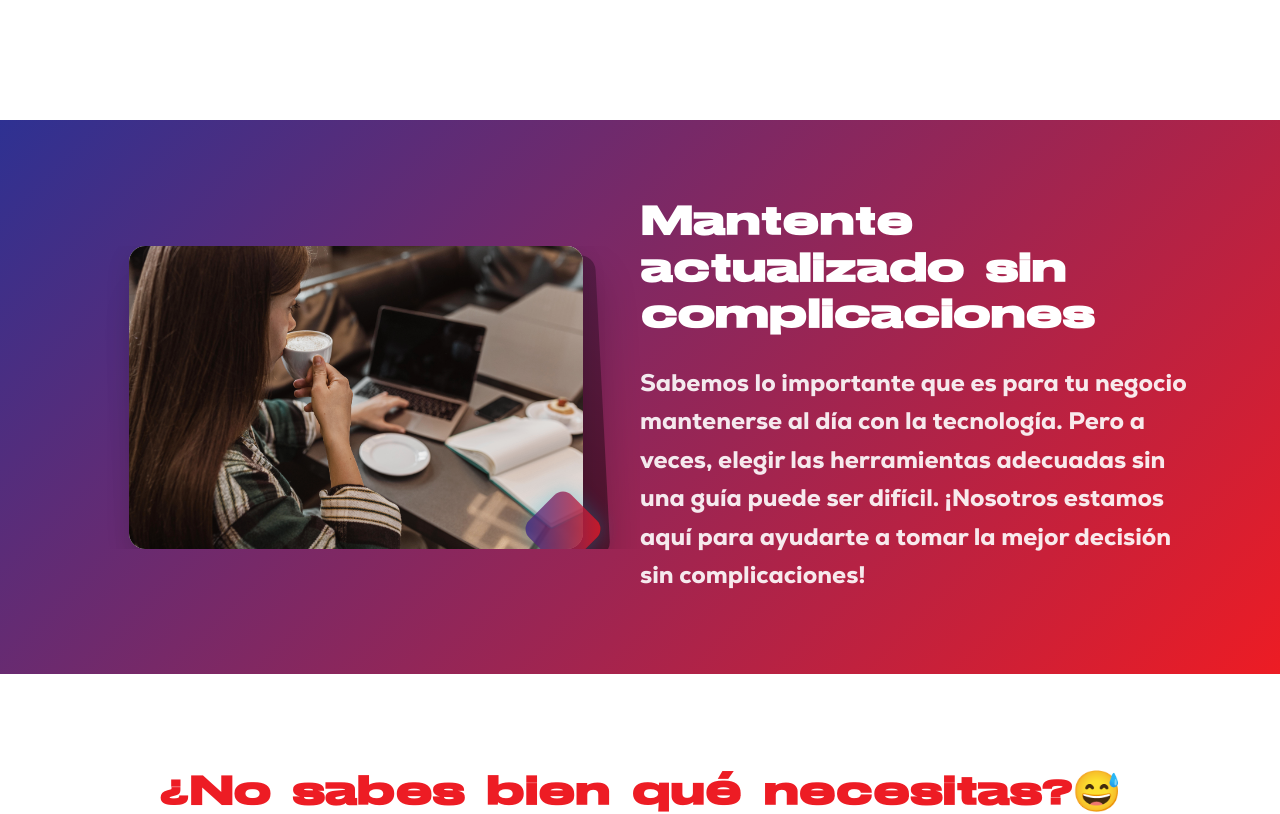
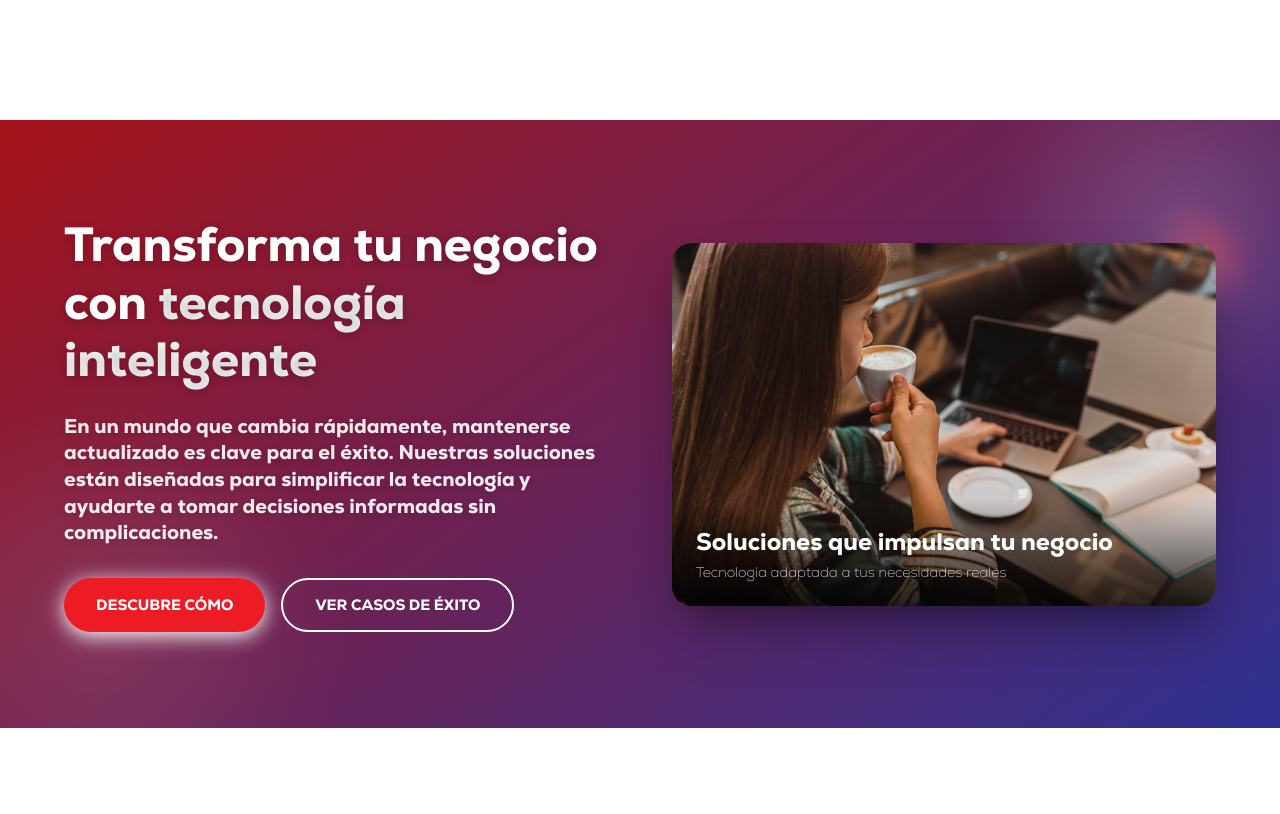
Before and after one commit to JereNatalini/SaurenLanding, a React (Vite) app in the folder landing-sauren/: page / in a window 1280 px wide. Shown: the part 680-1494 px from the top of the page. Built offline with nearby package versions, Linux system fonts and the light colour scheme.

Commit message:
Mejorando seccion de BusinessTechUpdate

```diff
--- a/landing-sauren/src/App.tsx
+++ b/landing-sauren/src/App.tsx
@@ -46,7 +46,7 @@ function App() {
               <div>
                 <ClientsSection />
               </div>
-              <Container data-aos="zoom-in">
+              <Container id="features" data-aos="zoom-in">
                 <FeaturesSection />
               </Container>
               <div id="contact" data-aos="slide-up">
--- a/landing-sauren/src/pages/MainPage/BusinessTechUpdate.tsx
+++ b/landing-sauren/src/pages/MainPage/BusinessTechUpdate.tsx
@@ -1,213 +1,301 @@
 import React from "react";
-import { Box, Typography, Container } from "@mui/material";
-import techImage from "../../assets/images/womenCoffee.jpg"; // 📌 Reemplaza con tu imagen real
+import { Box, Typography, Container, Button, useTheme } from "@mui/material";
+import techImage from "../../assets/images/womenCoffee.jpg";
+import { Link as ScrollLink } from "react-scroll";
 
 const BusinessTechUpdate: React.FC = () => {
+  const theme = useTheme();
+
   return (
     <Box
       sx={{
-        background: "linear-gradient(135deg, #2E3192, #ED1C24)", // 🔥 Fondo llamativo
-        color: "#fff",
-        py: { xs: 6, md: 10 },
-        px: { xs: 3, md: 6 },
-        display: "flex",
-        flexDirection: { xs: "column", md: "row" }, // 📌 Columna en mobile, fila en desktop
-        alignItems: "center",
-        justifyContent: "space-between",
+        position: "relative",
+        overflow: "hidden",
+        py: { xs: 8, md: 12 },
+        px: { xs: 2, sm: 4 },
+        background: `
+          linear-gradient(145deg,
+            ${theme.palette.primary.dark} 0%,
+            ${theme.palette.secondary.main} 100%
+          )
+        `,
+        color: theme.palette.common.white,
       }}
     >
+      {/* Elementos decorativos */}
+      <Box
+        sx={{
+          position: "absolute",
+          top: -100,
+          right: -100,
+          width: 400,
+          height: 400,
+          borderRadius: "50%",
+          background: `radial-gradient(
+            circle,
+            rgba(255,255,255,0.15) 0%,
+            transparent 70%
+          )`,
+        }}
+      />
+
+      <Box
+        sx={{
+          position: "absolute",
+          bottom: -150,
+          left: -150,
+          width: 500,
+          height: 500,
+          borderRadius: "50%",
+          background: `radial-gradient(
+            circle,
+            rgba(255,255,255,0.1) 0%,
+            transparent 70%
+          )`,
+        }}
+      />
+
       <Container
+        maxWidth="lg"
         sx={{
+          position: "relative",
+          zIndex: 1,
           display: "flex",
-          flexDirection: { xs: "column", md: "row" },
+          flexDirection: { xs: "column", lg: "row" },
           alignItems: "center",
-          justifyContent: "space-between",
-          width: "100%",
+          gap: { xs: 4, lg: 8 },
         }}
       >
+        {/* Contenido de texto */}
         <Box
           sx={{
             flex: 1,
-            display: { xs: "none", md: "flex" },
-            justifyContent: "center",
-            alignItems: "center",
+            display: "flex",
+            flexDirection: "column",
+            alignItems: { xs: "center", lg: "flex-start" },
+            textAlign: { xs: "center", lg: "left" },
+          }}
+        >
+          <Typography
+            variant="h2"
+            sx={{
+              fontWeight: 800,
+              fontSize: { xs: "2rem", sm: "2.5rem", md: "3rem" },
+              mb: 3,
+              lineHeight: 1.2,
+              textShadow: "0 2px 10px rgba(0,0,0,0.2)",
+              color: theme.palette.common.white,
+            }}
+          >
+            Transforma tu negocio con{" "}
+            <Box
+              component="span"
+              sx={{
+                background: `linear-gradient(
+                  to right,
+                  ${theme.palette.common.white},
+                  ${theme.palette.common.white}
+                )`,
+                WebkitBackgroundClip: "text",
+                WebkitTextFillColor: "transparent",
+                fontWeight: 900,
+              }}
+            >
+              tecnología inteligente
+            </Box>
+          </Typography>
+
+          <Typography
+            variant="h5"
+            component="p"
+            sx={{
+              fontWeight: 400,
+              fontSize: { xs: "1rem", sm: "1.25rem" },
+              mb: 4,
+              maxWidth: "600px",
+              opacity: 0.9,
+              textShadow: "0 2px 10px rgba(0,0,0,0.2)",
+              color: theme.palette.common.white,
+            }}
+          >
+            En un mundo que cambia rápidamente,{" "}
+            <strong>mantenerse actualizado</strong> es clave para el éxito.
+            Nuestras soluciones están diseñadas para{" "}
+            <strong>simplificar la tecnología</strong> y ayudarte a tomar
+            decisiones informadas sin complicaciones.
+          </Typography>
+
+          <Box
+            sx={{
+              display: "flex",
+              gap: 2,
+              flexDirection: { xs: "column", sm: "row" },
+            }}
+          >
+            <Button
+              variant="contained"
+              color="primary"
+              size="large"
+              sx={{
+                px: 4,
+                py: 1.5,
+                fontWeight: 700,
+                borderRadius: "50px",
+                boxShadow: `0 4px 20px ${theme.palette.common.white}`,
+                "&:hover": {
+                  transform: "translateY(-2px)",
+                  boxShadow: `0 6px 24px ${theme.palette.primary.main}`,
+                },
+                transition: "all 0.3s ease",
+              }}
+              href="https://wa.me/5493517336655?text=¡Hola!%20Me%20interesa%20una%20auditoría%20de%20software%20gratuita."
+            >
+              Descubre cómo
+            </Button>
+
+            <Button
+              component={ScrollLink}
+              to="features"
+              smooth={true}
+              duration={500}
+              offset={-70}
+              variant="outlined"
+              color="inherit"
+              size="large"
+              sx={{
+                px: 4,
+                py: 1.5,
+                fontWeight: 600,
+                borderRadius: "50px",
+                borderWidth: "2px",
+                "&:hover": {
+                  backgroundColor: "rgba(255,255,255,0.1)",
+                  borderWidth: "2px",
+                },
+                transition: "all 0.3s ease",
+              }}
+            >
+              Ver casos de éxito
+            </Button>
+          </Box>
+        </Box>
+
+        {/* Contenedor de imagen */}
+        <Box
+          sx={{
+            flex: 1,
             position: "relative",
-            overflow: "hidden",
+            maxWidth: "600px",
+            width: "100%",
+            perspective: "1000px",
           }}
         >
           <Box
             sx={{
               position: "relative",
-              width: "80%",
-              maxWidth: "600px",
-              transition: "transform 0.3s ease",
-              '&:hover': {
-                transform: "scale(1.02)",
-                '& .image-container': {
-                  transform: "translateY(-5px)",
-                  boxShadow: "0 15px 30px rgba(0, 0, 0, 0.3)",
-                },
-                '& img': {
-                  transform: "scale(1.05)",
-                  filter: "grayscale(0%)",
-                }
-              }
-            }}
-          >
-            {/* Fondo degradado con efecto 3D */}
-            <Box
-              sx={{
-                position: "absolute",
-                top: 20,
-                left: 20,
-                width: "100%",
-                height: "100%",
-                background: "linear-gradient(45deg, rgba(0,0,0,0.8) 0%, rgba(0,0,0,0.3) 100%)",
-                transform: "rotate(-3deg)",
-                borderRadius: "16px",
-                zIndex: 1,
-                boxShadow: "0 20px 40px rgba(0, 0, 0, 0.2)",
-              }}
-            />
-
-            {/* Contenedor principal de la imagen */}
-            <Box
-              className="image-container"
-              sx={{
-                position: "relative",
-                background: "#ffffff",
-                borderRadius: "16px",
+              borderRadius: "20px",
               overflow: "hidden",
-                zIndex: 2,
-                transition: "all 0.4s cubic-bezier(0.25, 0.8, 0.25, 1)",
-                boxShadow: "0 8px 24px rgba(0, 0, 0, 0.12)",
-                cursor: "pointer",
-                '&:hover': {
-                  transform: "translateY(-4px)",
-                  boxShadow: "0 12px 32px rgba(0, 0, 0, 0.18)",
-
-                  '&:after': {
+              boxShadow: `
+                0 30px 60px -10px rgba(0,0,0,0.3),
+                0 18px 36px -18px rgba(0,0,0,0.33)
+              `,
+              transformStyle: "preserve-3d",
+              transition: "transform 0.5s ease, box-shadow 0.5s ease",
+              "&:hover": {
+                transform: "translateY(-10px) rotateX(5deg)",
+                boxShadow: `
+                  0 40px 80px -15px rgba(0,0,0,0.4),
+                  0 25px 50px -25px rgba(0,0,0,0.4)
+                `,
+                "&:after": {
                   opacity: 1,
                 },
-
-                  '& .image-overlay': {
-                    opacity: 0.3,
+                "& img": {
+                  transform: "scale(1.05)",
                 },
-
-                  '& img': {
-                    filter: "grayscale(0%) contrast(115%)",
-                    transform: "scale(1.03)",
               },
-
-                  '& .hover-text': {
-                    transform: "translateY(0)",
-                  }
-                },
-
-                '&:after': {
+              "&:after": {
                 content: '""',
                 position: "absolute",
                 top: 0,
                 left: 0,
                 right: 0,
                 bottom: 0,
-                  border: "2px solid rgba(255, 255, 255, 0.2)",
-                  borderRadius: "16px",
-                  zIndex: 4,
+                background: `linear-gradient(
+                  135deg,
+                  rgba(255,255,255,0.1) 0%,
+                  transparent 100%
+                )`,
                 opacity: 0,
-                  transition: "opacity 0.3s ease",
-                }
+                transition: "opacity 0.5s ease",
+              },
             }}
           >
-              {/* Overlay de color */}
             <Box
-                className="image-overlay"
+              component="img"
+              src={techImage}
+              alt="Tecnología para negocios"
               sx={{
-                  position: "absolute",
-                  top: 0,
-                  left: 0,
                 width: "100%",
-                  height: "100%",
-                  background: "linear-gradient(45deg, rgba(16, 185, 129, 0.2) 0%, rgba(6, 182, 212, 0.2) 100%)",
-                  zIndex: 2,
-                  opacity: 0,
-                  transition: "opacity 0.3s ease",
-                  mixBlendMode: "soft-light",
+                height: "auto",
+                display: "block",
+                transition: "transform 0.5s ease",
               }}
             />
 
-              {/* Imagen */}
-              <Box
-                component="img"
-                src={techImage}
-                alt="Tecnología actualizada"
-                sx={{
-                  width: "100%",
-                  height: "auto",
-                  objectFit: "cover",
-                  display: "block",
-                  transformOrigin: "center",
-                  transition: "all 0.4s ease",
-                  filter: "grayscale(30%) contrast(105%)",
-                  transform: "scale(1.01)",
-                }}
-              />
-
-            </Box>
-            {/* Efecto de acento decorativo */}
             <Box
               sx={{
                 position: "absolute",
-                bottom: -10,
-                right: -10,
-                width: "60px",
-                height: "60px",
-                background: "linear-gradient(45deg, #2E3192, #ED1C24)",
-                borderRadius: "12px",
-                transform: "rotate(45deg)",
-                zIndex: 3,
-                opacity: 0.8,
-                boxShadow: "0 0 20px rgba(0, 180, 216, 0.4)",
+                bottom: 0,
+                left: 0,
+                right: 0,
+                padding: 3,
+                background: `linear-gradient(
+                  to top,
+                  rgba(0,0,0,0.8) 0%,
+                  transparent 100%
+                )`,
               }}
-            />
+            >
+              <Typography
+                variant="h6"
+                sx={{
+                  color: theme.palette.common.white,
+                  fontWeight: 600,
+                }}
+              >
+                Soluciones que impulsan tu negocio
+              </Typography>
+              <Typography
+                variant="body2"
+                sx={{
+                  color: "rgba(255,255,255,0.8)",
+                }}
+              >
+                Tecnología adaptada a tus necesidades reales
+              </Typography>
             </Box>
           </Box>
 
-        {/* Texto a la derecha en md+ (centrado en xs) */}
+          {/* Elemento decorativo */}
           <Box
             sx={{
-            flex: 1,
-            textAlign: { xs: "center", md: "left" },
+              position: "absolute",
+              top: -20,
+              right: -20,
+              width: 80,
+              height: 80,
+              borderRadius: "50%",
+              background: `linear-gradient(
+                45deg,
+                ${theme.palette.secondary.light},
+                ${theme.palette.primary.light}
+              )`,
+              filter: "blur(15px)",
+              opacity: 0.7,
+              zIndex: -1,
             }}
-        >
-          {/* Título */}
-          <Typography
-            variant="h3"
-            sx={{
-              fontWeight: "bold",
-              fontSize: { xs: "1.5rem", md: "2.5rem" },
-              mb: 3,
-            }}
-          >
-            Mantente actualizado sin complicaciones
-          </Typography>
-
-          {/* Texto principal */}
-          <Typography
-            variant="h6"
-            sx={{
-              maxWidth: "800px",
-              fontWeight: "400",
-              fontSize: { xs: "1rem", md: "1.5rem" },
-              opacity: 0.9,
-            }}
-          >
-            Sabemos lo importante que es para tu negocio{" "}
-            <strong>mantenerse al día con la tecnología</strong>. Pero a veces,{" "}
-            <strong>elegir las herramientas adecuadas</strong> sin una guía puede
-            ser difícil. ¡Nosotros estamos aquí para ayudarte a{" "}
-            <strong>tomar la mejor decisión</strong> sin complicaciones!
-          </Typography>
+          />
         </Box>
       </Container>
     </Box>
```
Lines whose indentation alone changed are shown as unchanged.
